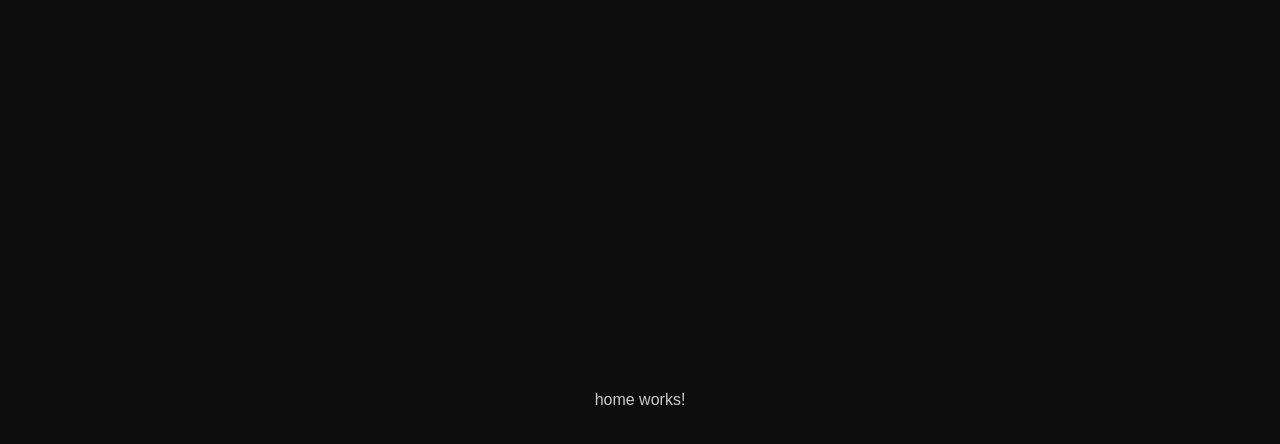
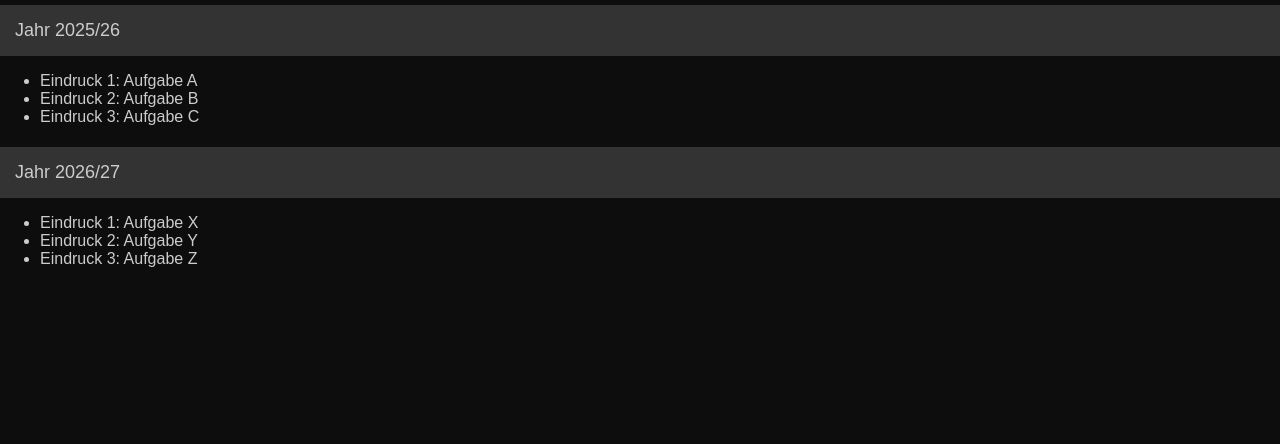
Before and after one commit to Jayki1991/progworkers, an Angular app in the folder Projekt/progworkers/: page /home in a window 1280 px wide. Shown: the top 444 px of the page. Built offline with nearby package versions, Linux system fonts and the light colour scheme; sample sign-in values are in the browser's storage.

Commit message:
anpassung home

```diff
--- a/Projekt/progworkers/src/app/app.routes.ts
+++ b/Projekt/progworkers/src/app/app.routes.ts
@@ -9,6 +9,6 @@ export const routes: Routes = [
     {path: '', component: LoginComponent},
     {path: 'login', component: LoginComponent },
     {path: 'registration', component: RegistrationComponent},
-    {path: 'home', component: HomeComponent, canActivate: [authGuard] },
+    {path: 'home', component: HomeComponent, canActivate: [authGuard] }, // token benötigt
     { path: '', redirectTo: 'login', pathMatch: 'full' },
 ];
--- a/Projekt/progworkers/src/app/home/home.component.css
+++ b/Projekt/progworkers/src/app/home/home.component.css
@@ -0,0 +1,17 @@
+.accordion {
+    background-color: #333;
+    cursor: pointer;
+    padding: 15px;
+    width: 100%;
+    color: #ccc;
+    border: none;
+    text-align: left;
+    outline: none;
+    font-size: 18px;
+    transition: background-color 0.3s;
+    margin-top: 5px;
+}
+
+.accordion.active, .accordion:hover {
+    background-color: #6a0dad;
+}
--- a/Projekt/progworkers/src/app/home/home.component.html
+++ b/Projekt/progworkers/src/app/home/home.component.html
@@ -1 +1,17 @@
-<p>home works!</p>
+<button class="accordion">Jahr 2025/26</button>
+<div class="panel">
+    <ul>
+        <li>Eindruck 1: Aufgabe A</li>
+        <li>Eindruck 2: Aufgabe B</li>
+        <li>Eindruck 3: Aufgabe C</li>
+    </ul>
+</div>
+
+<button class="accordion">Jahr 2026/27</button>
+<div class="panel">
+    <ul>
+        <li>Eindruck 1: Aufgabe X</li>
+        <li>Eindruck 2: Aufgabe Y</li>
+        <li>Eindruck 3: Aufgabe Z</li>
+    </ul>
+</div>
--- a/Projekt/progworkers/src/app/home/home.component.ts
+++ b/Projekt/progworkers/src/app/home/home.component.ts
@@ -8,5 +8,14 @@ import { Component } from '@angular/core';
   styleUrls: ['./home.component.css']
 })
 export class HomeComponent {
-
+  toggleAccordion(event: Event) {
+    const button = event.currentTarget as HTMLElement;
+    button.classList.toggle('active');
+    const panel = button.nextElementSibling as HTMLElement;
+    if (panel.style.display === 'block') {
+      panel.style.display = 'none';
+    } else {
+      panel.style.display = 'block';
+    }
+  }
 }
--- a/Projekt/progworkers/src/app/login/login.component.css
+++ b/Projekt/progworkers/src/app/login/login.component.css
@@ -16,7 +16,7 @@
   position: absolute;
   cursor: pointer;
   top: 0; left: 0; right: 0; bottom: 0;
-  background-color: #000000;
+  background-color: #0d0d0d;
   border-radius: 28px;
   transition: background-color 0.3s ease;
   box-shadow: inset 0 0 5px #2a2a2a;
--- a/Projekt/progworkers/src/app/login/login.component.ts
+++ b/Projekt/progworkers/src/app/login/login.component.ts
@@ -35,7 +35,7 @@ export class LoginComponent {
         if(token) {
           localStorage.setItem('token', token);  // Token speichern
           this.error = null;
-          this.router.navigate(['home']); // es muss ein  Token (z.B. JWT) generier twerden!
+          this.router.navigate(['home']); // nur durch Tken
         } else {
           this.error = 'Token nicht erhalten!';
         }
--- a/Projekt/progworkers/src/styles.css
+++ b/Projekt/progworkers/src/styles.css
@@ -9,6 +9,10 @@ body {
   justify-content: center;
   align-items: center;
   height: 100vh;
+}
+
+body:has(app-home) {
+  display: block;
 }
 
 .login-container {
@@ -69,7 +73,8 @@ body {
   font-size: 12px;
   color: #666;
 }
-  .error-message{
+
+.error-message {
   text-align: center;
   color: #a31919;
 }
```
Lines whose indentation alone changed are shown as unchanged.
